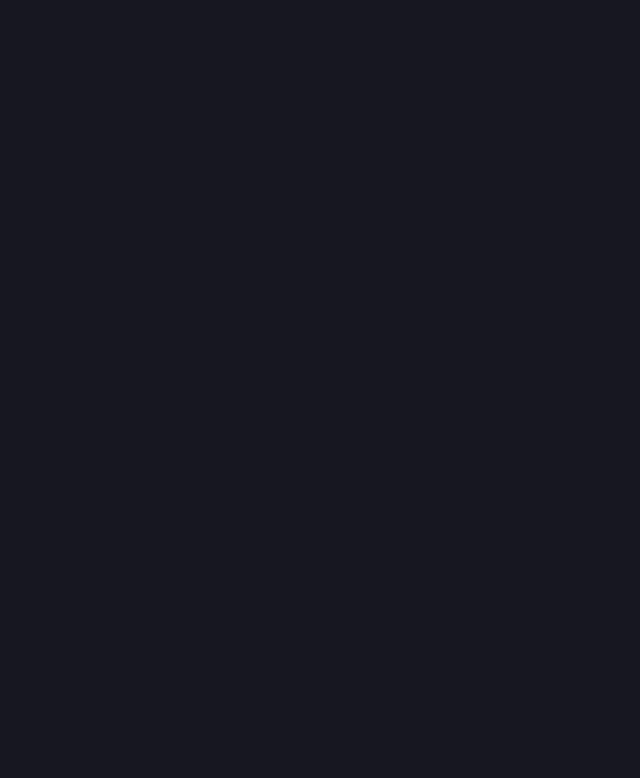
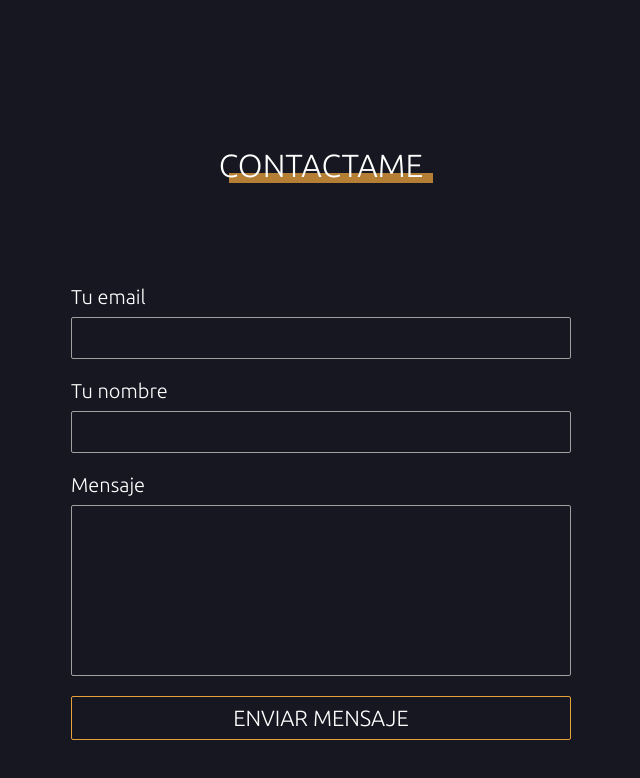
Before and after one commit to Lopezzz099/portfolioV2-IgnacioLopez, a Next.js app: page / in a window 1280 px wide. Shown: the part 3844-4622 px from the top of the page, without its empty margins (319-959 px from the left). Before the commit the page ends 4010 px from the top, so only its background shows below. Built offline with nearby package versions, Linux system fonts and the light colour scheme.

Commit message:
correo implementado

```diff
--- a/package.json
+++ b/package.json
@@ -14,11 +14,13 @@
     "@mui/icons-material": "^5.15.17",
     "@mui/material": "^5.15.17",
     "next": "14.2.3",
+    "nodemailer": "^6.9.13",
     "react": "^18",
     "react-dom": "^18"
   },
   "devDependencies": {
     "@types/node": "^20",
+    "@types/nodemailer": "^6.4.15",
     "@types/react": "^18",
     "@types/react-dom": "^18",
     "eslint": "^8",
--- a/src/app/(home)/page.tsx
+++ b/src/app/(home)/page.tsx
@@ -4,6 +4,7 @@ import SectionPrincipal from "@/components/home/sections/sectionPrincipal/Sectio
 import SectionSobreMi from "@/components/home/sections/sectionSobreMi/SectionSobreMi";
 import SectionHabilidades from "@/components/home/sections/sectionHabilidades/SectionHabilidades";
 import SectionProyectos from "@/components/home/sections/sectionProyectos/SectionProyectos";
+import SectionContactame from "@/components/home/sections/sectionContactame/SectionContactame";
 
 export default function Home() {
   return (
@@ -17,6 +18,7 @@ export default function Home() {
         <SectionSobreMi/>
         <SectionHabilidades/>
         <SectionProyectos/>
+        <SectionContactame/>
       </main>
     </>
   );
--- a/src/app/globals.css
+++ b/src/app/globals.css
@@ -46,6 +46,8 @@
   --foreground: #ffffff;
   --primary: #e8a03b;
   --secondary:#ecb75d;
+  --success: rgb(0, 167, 37);
+  --error: rgb(175, 0, 0);
   /*
   --primary-dark: #9e0b0f;
   --secondary:#0b9e2d;
--- /dev/null
+++ b/src/components/home/formContactMe/FormContactMe.module.css
@@ -0,0 +1,79 @@
+.form {
+  display: flex;
+  flex-direction: column;
+  margin: 0px auto;
+  gap: 20px;
+}
+.containerInputs {
+  display: flex;
+  flex-direction: column;
+}
+.containerInputs > label {
+  font-size: 20px;
+  font-weight: 300;
+  margin-bottom: 8px;
+}
+.spanInput {
+  padding: 8px;
+  border: 1px solid var(--text-color-grey);
+  border-radius: 2px;
+}
+.spanInput > input,
+.spanInput > textarea {
+  background-color: transparent;
+  color: var(--foreground);
+  font-size: 20px;
+  font-weight: 300;
+  width: 100%;
+  outline: 0px;
+}
+.spanInput > textarea {
+  height: 150px;
+  resize: none;
+}
+.button {
+  background-color: transparent;
+  border: 1px solid var(--primary);
+  color: var(--foreground);
+  cursor: pointer;
+  border-radius: 2px;
+  font-size: 22px;
+  padding: 8px;
+  display: flex;
+  -webkit-box-pack: center;
+  justify-content: center;
+  -webkit-box-align: center;
+  align-items: center;
+  gap: 10px;
+  transition: all 200ms ease 0s;
+  text-transform: uppercase;
+}
+.button:hover {
+  background-color: var(--primary);
+  color: --foreground;
+}
+.statusMessageSuccess {
+    background-color: transparent;
+    border: 1px solid var(--success);
+    color: var(--success);
+    text-align: center;
+    border-radius: 2px;
+    font-size: 18px;
+    padding: 12px;
+    transition: all 200ms ease 0s;
+}
+.statusMessageError {
+    background-color: transparent;
+    border: 1px solid var(--error);
+    color: var(--error);
+    text-align: center;
+    border-radius: 2px;
+    font-size: 18px;
+    padding: 12px;
+    transition: all 200ms ease 0s;
+}
+@media (min-width: 820px) {
+  .form {
+    width: 500px;
+  }
+}
--- /dev/null
+++ b/src/components/home/formContactMe/FormContactMe.tsx
@@ -0,0 +1,128 @@
+"use client";
+
+import React, { useState } from "react";
+import styles from "./FormContactMe.module.css";
+
+const FormContactMe = () => {
+  const [name, setName] = useState("");
+  const [email, setEmail] = useState("");
+  const [message, setMessage] = useState("");
+  const [status, setStatus] = useState<boolean>();
+  const [isLoading, setIsLoading] = useState(false);
+
+  const handleSubmit = async (e: React.FormEvent) => {
+    e.preventDefault();
+    setIsLoading(true);
+
+    const formData = new FormData();
+    formData.append("name", name);
+    formData.append("email", email);
+    formData.append("message", message);
+
+    try {
+      const res = await fetch(
+        "https://formsubmit.co/ajax/919c4dd60ef842da985da8e62c1a9d13",
+        {
+          method: "POST",
+          body: formData,
+        }
+      );
+
+      if (!res.ok) {
+        throw new Error(`Error: ${res.status}`);
+      }
+
+      const result = await res.json();
+      if (result.success === "true") {
+        setStatus(true);
+      } else {
+        setStatus(false);
+      }
+
+      setName("");
+      setEmail("");
+      setMessage("");
+    } catch (error) {
+      setStatus(false);
+      console.error("Error:", error);
+    } finally {
+      setIsLoading(false);
+    }
+  };
+
+  //   const getMessageByStatus = () => {
+  //     switch (status) {
+  //       case "success":
+  //         return "¡Correo enviado exitosamente!";
+  //       case "error":
+  //         return "Error al enviar el correo. Por favor, intenta nuevamente.";
+  //       default:
+  //         return "";
+  //     }
+  //   };
+  console.log(status);
+  return (
+    <form className={styles.form} onSubmit={handleSubmit}>
+      <div className={styles.containerInputs}>
+        <label htmlFor="email">Tu email</label>
+        <span className={styles.spanInput}>
+          <input
+            type="email"
+            id="email"
+            autoComplete="off"
+            required
+            name="email"
+            value={email}
+            onChange={(e) => setEmail(e.target.value)}
+          />
+        </span>
+      </div>
+      <div className={styles.containerInputs}>
+        <label htmlFor="name">Tu nombre</label>
+        <span className={styles.spanInput}>
+          <input
+            type="text"
+            id="name"
+            autoComplete="off"
+            required
+            name="name"
+            value={name}
+            onChange={(e) => setName(e.target.value)}
+          />
+        </span>
+      </div>
+      <div className={styles.containerInputs}>
+        <label htmlFor="message">Mensaje</label>
+        <span className={styles.spanInput}>
+          <textarea
+            id="message"
+            autoComplete="off"
+            required
+            name="message"
+            value={message}
+            onChange={(e) => setMessage(e.target.value)}
+          ></textarea>
+        </span>
+      </div>
+      <button type="submit" className={styles.button}>
+        {isLoading ? "Enviando..." : "Enviar mensaje"}
+      </button>
+      <input type="hidden" name="_next" value="http://localhost:3000" />
+      <input type="hidden" name="_captcha" value="false" />
+      <input type="hidden" name="_template" value="table" />
+      {status === true ? (
+        <div className={styles.statusMessageSuccess}>
+          ¡Correo enviado exitosamente!
+        </div>
+      ) : status === false ? (
+        <div className={styles.statusMessageError}>
+          Error al enviar el correo. Por favor, intenta nuevamente.
+        </div>
+      ) : (
+        <></>
+      )}
+    </form>
+  );
+};
+
+export default FormContactMe;
--- /dev/null
+++ b/src/components/home/sections/sectionContactame/SectionContactame.module.css
@@ -0,0 +1,25 @@
+.container {
+  display: flex;
+  flex-direction: column;
+  align-items: center;
+  justify-content: center;
+  gap: 20px;
+}
+.spanTitleLine {
+  position: absolute;
+  width: 100%;
+  z-index: -1;
+  height: 10px;
+  bottom: 2px;
+  right: -10px;
+  opacity: 0.75;
+  background-color: var(--primary);
+}
+.title {
+  position: relative;
+  text-transform: uppercase;
+  font-size: 32px;
+  font-weight: 500;
+  z-index: 2;
+  margin-bottom: 5rem;
+}
--- /dev/null
+++ b/src/components/home/sections/sectionContactame/SectionContactame.tsx
@@ -0,0 +1,19 @@
+import React from "react";
+import styles from "./SectionContactame.module.css";
+import stylesSection from "../Sections.module.css";
+import FormContactMe from "../../formContactMe/FormContactMe";
+
+const SectionContactame = () => {
+  return (
+    <section className={stylesSection.sections} id="Contactame">
+      <div className={styles.container}>
+        <h2 className={styles.title}>
+          Contactame<span className={styles.spanTitleLine}></span>
+        </h2>
+        <FormContactMe/>
+      </div>
+    </section>
+  );
+};
+
+export default SectionContactame;
```
Also changed, not shown: 1 other file (tests, documents, lock files or other folders).
